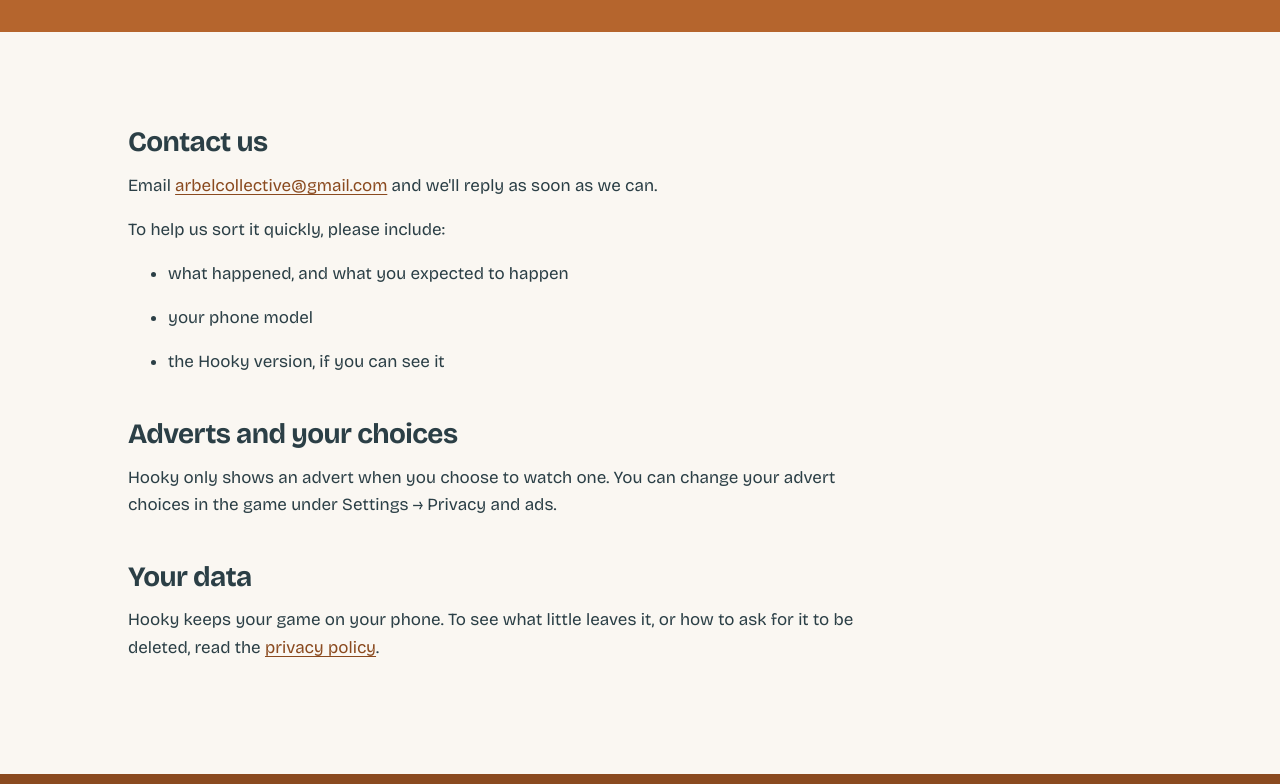
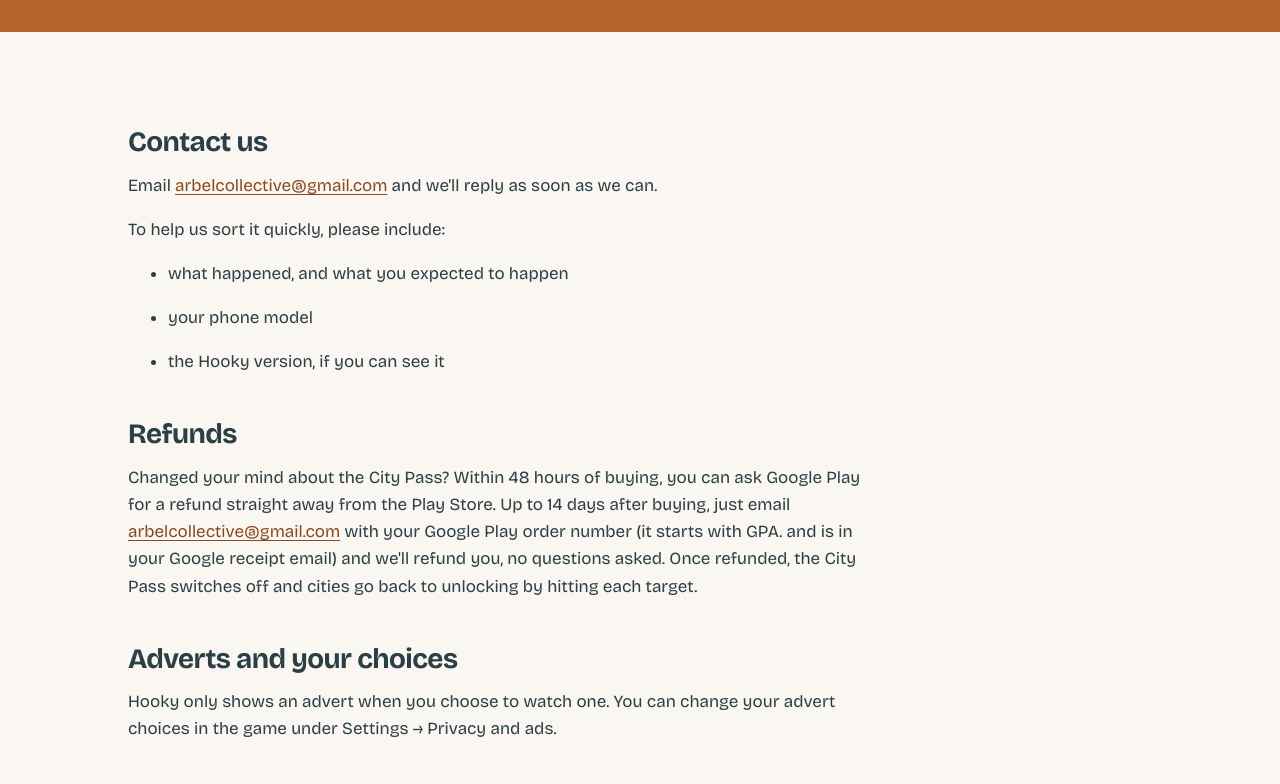
Before and after one commit to arbelcollective/arbelcollective.com, a plain HTML site: page hooky/support/index.html in a window 1280 px wide. Shown: the part 416-1200 px from the top of the page. Drawn offline with nearby package versions, Linux system fonts and the light colour scheme.

Commit message:
Hooky help: add refunds section
Co-Authored-By: Claude Opus 5.5 <noreply@anthropic.com>
Claude-Session: https://claude.ai/code/session_01YREzeG9mRzrxCwE6sSF4vH

```diff
--- a/hooky/support/index.html
+++ b/hooky/support/index.html
@@ -39,6 +39,8 @@
       <li>your phone model</li>
       <li>the Hooky version, if you can see it</li>
     </ul>
+    <h2>Refunds</h2>
+    <p>Changed your mind about the City Pass? Within 48 hours of buying, you can ask Google Play for a refund straight away from the Play Store. Up to 14 days after buying, just email <a href="mailto:arbelcollective@gmail.com?subject=Hooky%20refund">arbelcollective@gmail.com</a> with your Google Play order number (it starts with GPA. and is in your Google receipt email) and we'll refund you, no questions asked. Once refunded, the City Pass switches off and cities go back to unlocking by hitting each target.</p>
     <h2>Adverts and your choices</h2>
     <p>Hooky only shows an advert when you choose to watch one. You can change your advert choices in the game under Settings &rarr; Privacy and ads.</p>
     <h2>Your data</h2>
```
